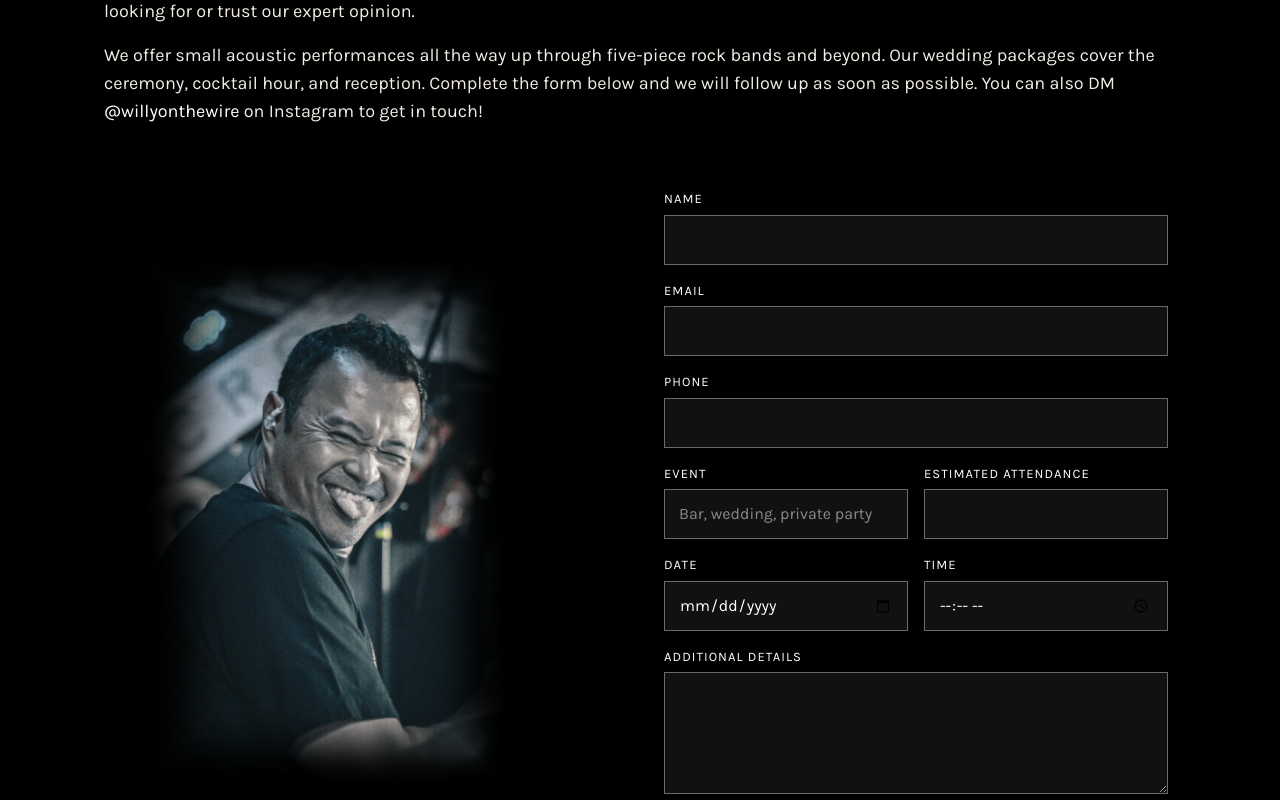
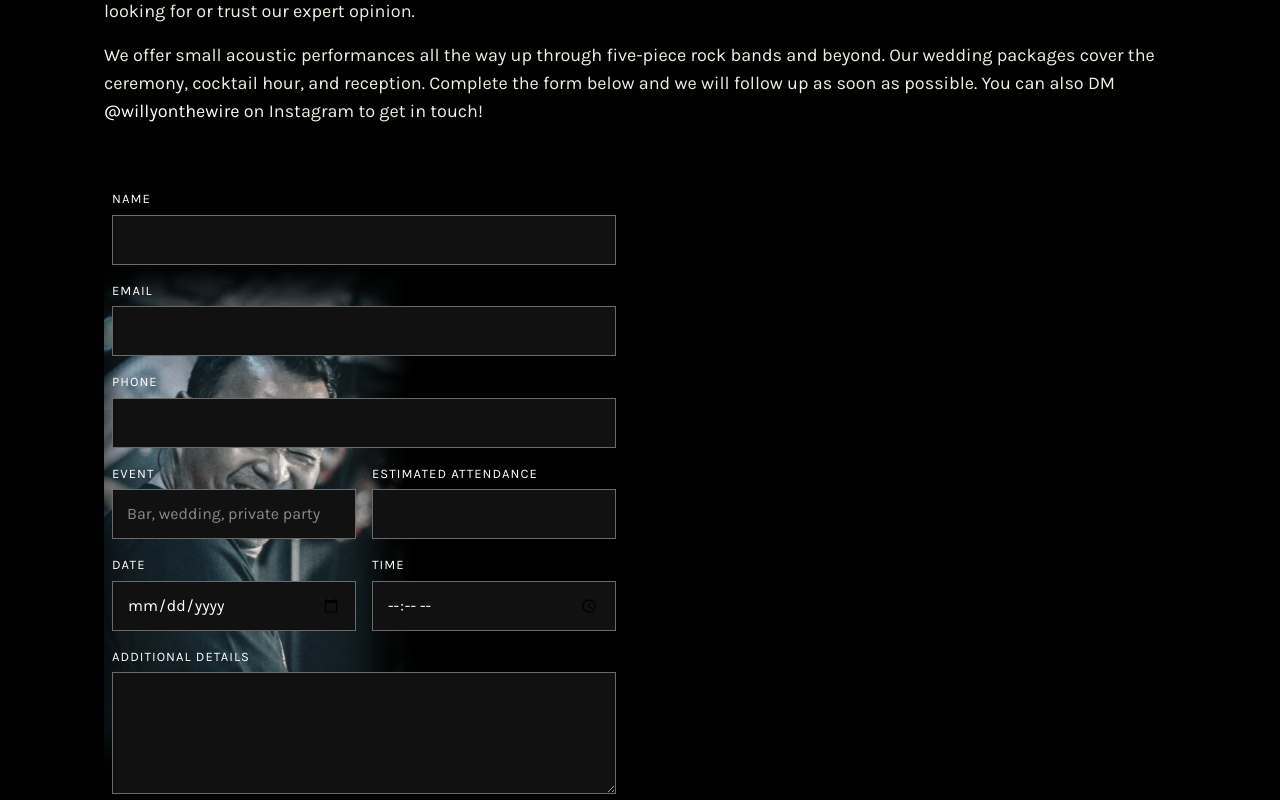
Before and after one commit to Data-Faced/willy-on-the-wire, a Next.js app: page / in a window 1280 px wide. Shown: the part 1960-2760 px from the top of the page. Built offline with nearby package versions, Linux system fonts and the light colour scheme.

Commit message:
Move booking form to the left on desktop

```diff
--- a/app/booking.css
+++ b/app/booking.css
@@ -74,7 +74,7 @@
   #booking .booking-stage {
     min-height: min(720px, 78vh);
     background-image: url("/booking-bg.png");
-    background-position: left center;
+    background-position: right center;
     background-size: cover;
     background-repeat: no-repeat;
   }
@@ -86,7 +86,8 @@
   #booking .booking-copy {
     width: 50%;
     max-width: 50%;
-    margin-left: auto;
-    padding: 32px 8px 40px 24px;
+    margin-right: auto;
+    margin-left: 0;
+    padding: 32px 24px 40px 8px;
   }
 }
```
